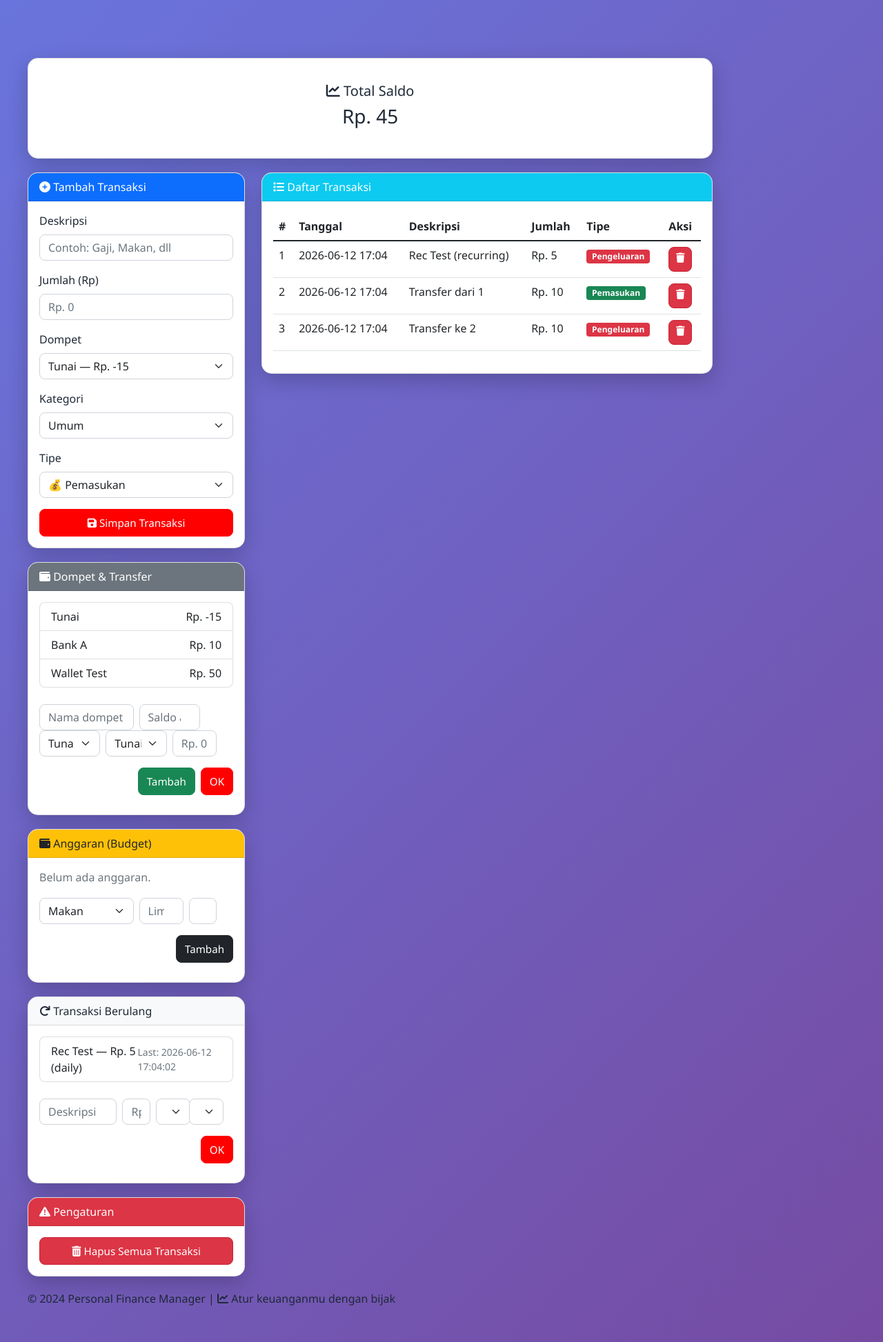
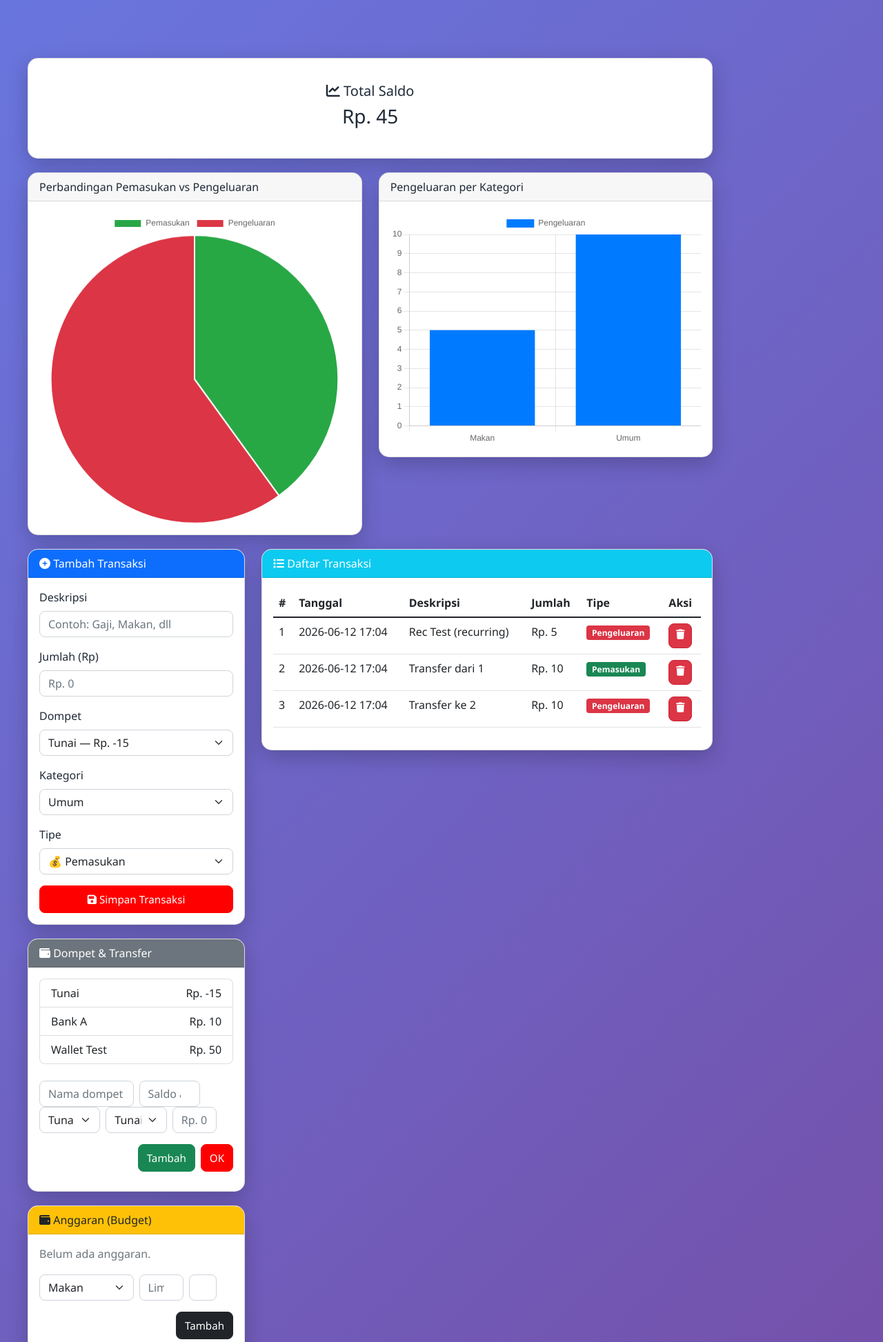
Before and after one commit to MuhammadAzzaRayyan/finance-tracker, a Flask app: page / in a window 1280 px wide. Shown: the part 757-2703 px from the top of the page at 69% size. Run offline with Flask 3, Linux system fonts and the light colour scheme.

Commit message:
Add income/expense and category charts (Chart.js)

```diff
--- a/app.py
+++ b/app.py
@@ -173,6 +173,22 @@ def index():
     wallets = recalculate_wallets(data)
     balance = recalculate_balance(data)
     budgets_status = compute_budget_status(data)
+    # Compute totals for charts: total income vs expense and expense per category
+    income_total = 0.0
+    expense_total = 0.0
+    category_map = {c['id']: c.get('name', 'Umum') for c in data.get('categories', [])}
+    category_totals = {}
+    for t in data.get('transactions', []):
+        try:
+            amt = float(t.get('amount', 0))
+        except Exception:
+            amt = 0.0
+        if t.get('type') == 'income':
+            income_total += amt
+        else:
+            expense_total += amt
+            cname = category_map.get(t.get('category_id'), 'Umum')
+            category_totals[cname] = category_totals.get(cname, 0) + amt
     # flash notifications for budgets
     for b in budgets_status:
         if b['status'] == 'near':
@@ -186,7 +202,10 @@ def index():
                          wallets=wallets,
                          budgets=data.get('budgets', []),
                          budgets_status=budgets_status,
-                         recurring=data.get('recurring', []))
+                         recurring=data.get('recurring', []),
+                         chart_income=income_total,
+                         chart_expense=expense_total,
+                         chart_category_totals=category_totals)
 
 @app.route('/add_budget', methods=['POST'])
 def add_budget():
--- a/templates/index.html
+++ b/templates/index.html
@@ -76,6 +76,26 @@
                     <div class="card-body text-center">
                         <h5><i class="fas fa-chart-line"></i> Total Saldo</h5>
                         <h3>{{ ('Rp. ' + "{:,.0f}".format(balance).replace(',', '.')) if balance else 'Rp. 0' }}</h3>
+                    </div>
+                </div>
+
+                <!-- Charts -->
+                <div class="row">
+                    <div class="col-md-6">
+                        <div class="card">
+                            <div class="card-header">Perbandingan Pemasukan vs Pengeluaran</div>
+                            <div class="card-body">
+                                <canvas id="incomeExpenseChart" width="400" height="300"></canvas>
+                            </div>
+                        </div>
+                    </div>
+                    <div class="col-md-6">
+                        <div class="card">
+                            <div class="card-header">Pengeluaran per Kategori</div>
+                            <div class="card-body">
+                                <canvas id="categoryChart" width="400" height="300"></canvas>
+                            </div>
+                        </div>
                     </div>
                 </div>
 
@@ -358,5 +378,40 @@
         }
         document.addEventListener('DOMContentLoaded', attachCurrencyBehavior);
         </script>
+        <script src="https://cdn.jsdelivr.net/npm/chart.js"></script>
+        <script>
+            document.addEventListener('DOMContentLoaded', function(){
+                try{
+                    const income = Number({{ chart_income|default(0) }});
+                    const expense = Number({{ chart_expense|default(0) }});
+                    const catTotals = {{ chart_category_totals|tojson }};
+                    // Income vs Expense pie
+                    const ctx = document.getElementById('incomeExpenseChart');
+                    if(ctx){
+                        new Chart(ctx.getContext('2d'), {
+                            type: 'pie',
+                            data: {
+                                labels: ['Pemasukan','Pengeluaran'],
+                                datasets: [{
+                                    data: [income, expense],
+                                    backgroundColor: ['#28a745','#dc3545']
+                                }]
+                            }
+                        });
+                    }
+                    // Category bar chart
+                    const ctx2 = document.getElementById('categoryChart');
+                    if(ctx2){
+                        const labels = Object.keys(catTotals);
+                        const values = labels.map(l => Number(catTotals[l]));
+                        new Chart(ctx2.getContext('2d'), {
+                            type: 'bar',
+                            data: { labels: labels, datasets: [{ label: 'Pengeluaran', data: values, backgroundColor: '#007bff' }] },
+                            options: { scales: { y: { beginAtZero: true } } }
+                        });
+                    }
+                }catch(e){ console.error(e); }
+            });
+        </script>
 </body>
 </html>
```
